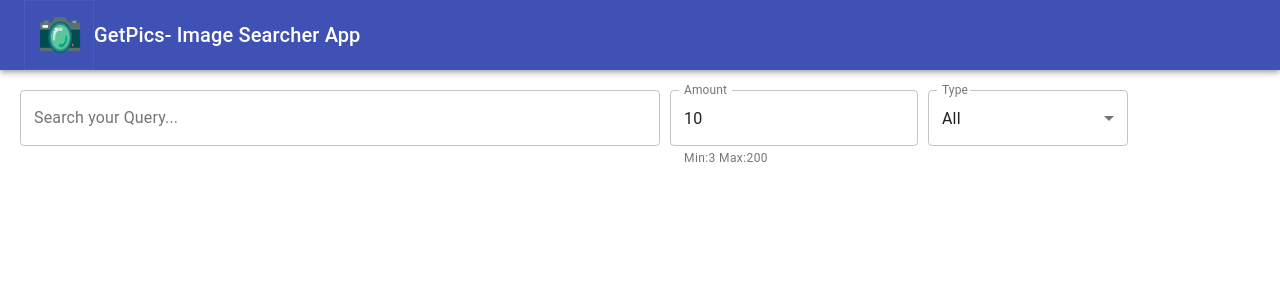
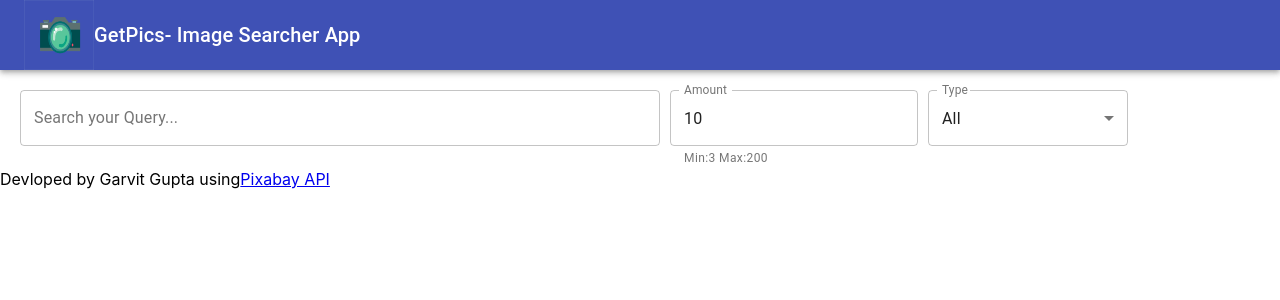
Before and after one commit to garvitgupta13/GetPics, a React (Create React App) app in the folder get-pics/: page / in a window 1280 px wide. Shown: the top 300 px of the page. Built offline with nearby package versions, Linux system fonts and the light colour scheme.

Commit message:
Added footer component

```diff
--- a/get-pics/src/App.js
+++ b/get-pics/src/App.js
@@ -1,12 +1,14 @@
 import "./App.css";
 import NavBar from "./components/navBar";
 import SearchBar from "./components/search";
+import Footer from "./components/footer";
 
 function App() {
   return (
     <div className="container">
       <NavBar />
       <SearchBar />
+      <Footer />
     </div>
   );
 }
--- /dev/null
+++ b/get-pics/src/components/footer.jsx
@@ -0,0 +1,13 @@
+import React from "react";
+import "../App.css";
+
+export default function Footer() {
+  return (
+    <div className="footer">
+      Devloped by Garvit Gupta using
+      <a href="https://pixabay.com/" className="link">
+        Pixabay API
+      </a>
+    </div>
+  );
+}
```
